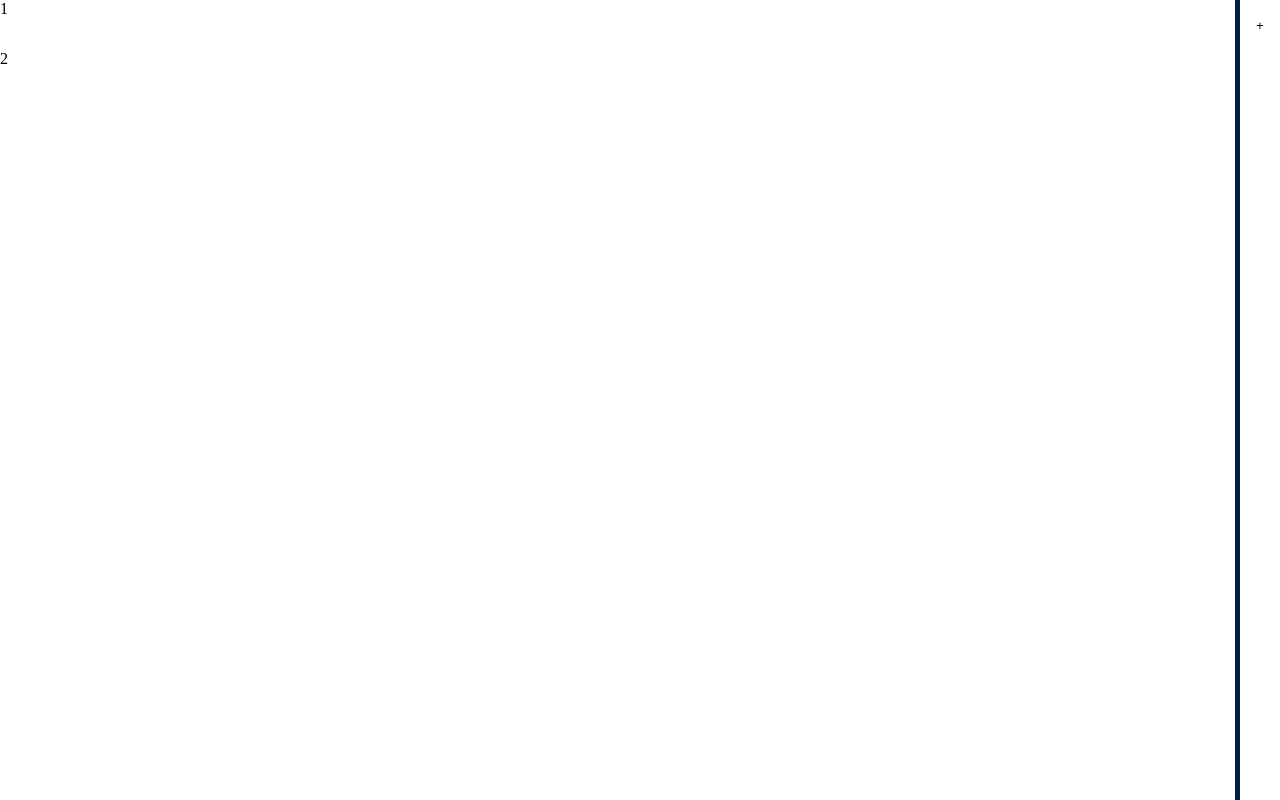
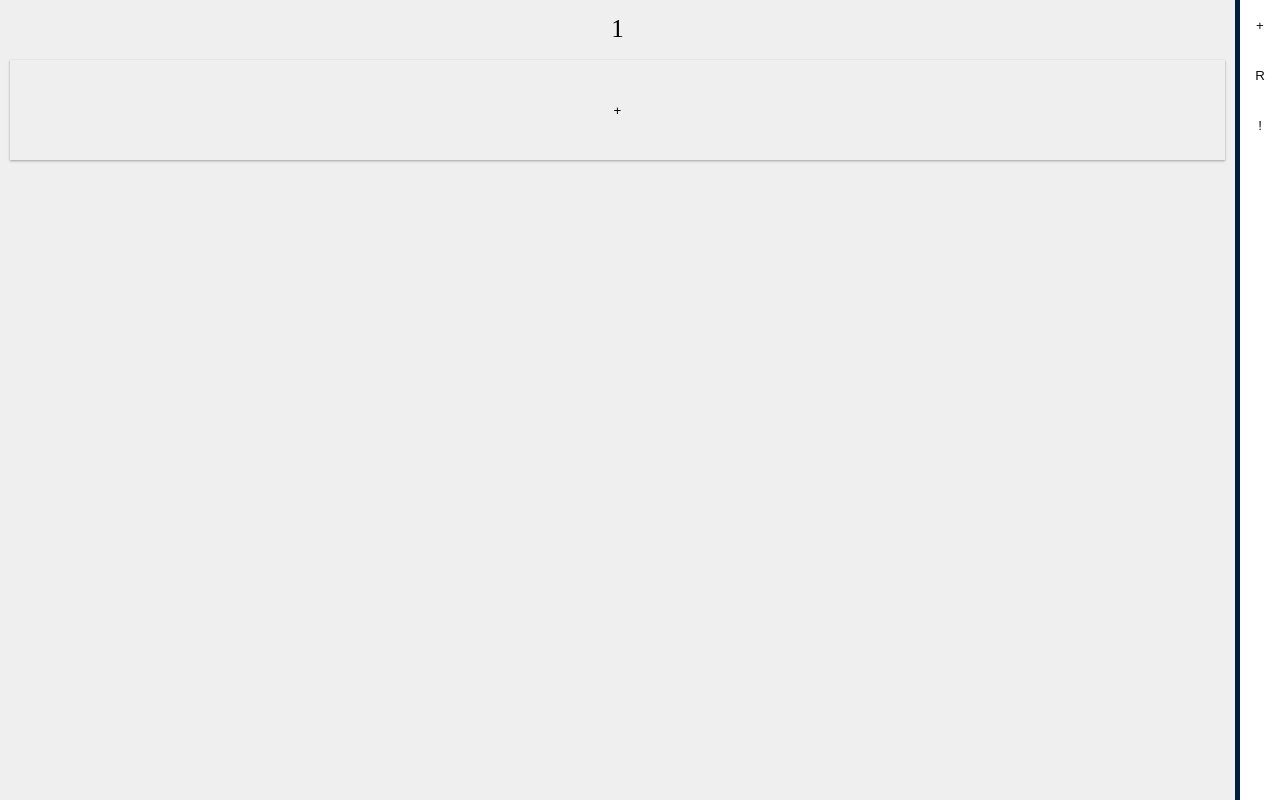
Before and after one commit to SudoDotDog/Bark-Hello, a React app: page / in a window 1280 px wide. Built offline with nearby package versions, Linux system fonts and the light colour scheme.

Commit message:
add panel

```diff
--- /dev/null
+++ b/src/component/card-new.component.tsx
@@ -0,0 +1,29 @@
+/**
+ * @author WMXPY
+ * @overview generated by ghoti-cli
+ * @fileoverview Component set ComponentGhotiCard-new
+ */
+
+import * as React from 'react';
+
+export interface IProps {
+    onClick: () => void;
+}
+
+export interface IState {
+
+}
+
+class ComponentGhotiCardNew extends React.Component<IProps, IState> {
+    public constructor(props) {
+        super(props);
+    }
+
+    public render() {
+        return (<div className="card">
+            <button className="info" onClick={this.props.onClick}>+</button>
+        </div>);
+    }
+}
+
+export default ComponentGhotiCardNew;
--- a/src/component/card.component.tsx
+++ b/src/component/card.component.tsx
@@ -5,9 +5,10 @@
  */
 
 import * as React from 'react';
+import { ICard } from '../interface';
 
 export interface IProps {
-
+    card: ICard;
 }
 
 export interface IState {
@@ -20,8 +21,13 @@ class ComponentGhotiCard extends React.Component<IProps, IState> {
     }
 
     public render() {
-        return (<div>
-            <span>Hello, ComponentGhotiCard!</span>
+        return (<div className="card">
+            <button className="link">
+                <div className="left">
+                    <img src={"https://plus.google.com/_/favicon?domain=" + this.props.card.url} alt={this.props.card.url} width="100px" height="100px" />
+                </div>
+                <div className="right">{this.props.card.name}</div>
+            </button>
         </div>);
     }
 }
--- a/src/component/import.ts
+++ b/src/component/import.ts
@@ -6,7 +6,9 @@
 
 import ComponentGhotiCard from './card.component';
 import ComponentGhotiRow from './row.component';
+import ComponentGhotiCardNew from './card-new.component';
 export {
     ComponentGhotiCard as card,
     ComponentGhotiRow as row,
+    ComponentGhotiCardNew as cardNew,
 };
--- a/src/component/row.component.tsx
+++ b/src/component/row.component.tsx
@@ -5,9 +5,14 @@
  */
 
 import * as React from 'react';
+import { IRow, ICard, IPage } from '../interface';
+import Card from './card.component';
+import CardNew from './card-new.component';
 
 export interface IProps {
-
+    row: IRow;
+    update: (row: IRow) => void;
+    open: (component: JSX.Element) => void;
 }
 
 export interface IState {
@@ -21,8 +26,23 @@ class ComponentGhotiRow extends React.Component<IProps, IState> {
 
     public render() {
         return (<div className="inner-row-container">
-            <div className="row-top">1</div>
-            <div className="row-bottom">2</div>
+            <div className="row-top">
+                <div className="info">1</div>
+            </div>
+            <div className="row-bottom">
+                {this.props.row.cards.map((card: ICard, index: number) => {
+                    return <Card card={card} key={index}></Card>
+                })}
+                <CardNew onClick={()=>{
+                    this.props.open(<div>123</div>);
+                    const row = this.props.row;
+                    row.cards.push({
+                        name: 'google',
+                        url: 'live.com',
+                    });
+                    this.props.update(row);
+                }}></CardNew>
+            </div>
         </div>);
     }
 }
--- a/src/page/index.page.tsx
+++ b/src/page/index.page.tsx
@@ -14,15 +14,21 @@ export interface IProps {
 
 export interface IState {
     page: IPage;
+    open: boolean;
+    element: JSX.Element;
 }
 
 class PageGhotiIndex extends React.Component<IProps, IState> {
     public readonly state = {
         page: {} as any,
+        open: false,
+        element: null,
     };
 
     public constructor(props) {
         super(props);
+        this.add = this.add.bind(this);
+        this.trigger = this.trigger.bind(this);
     }
 
     componentWillMount() {
@@ -51,9 +57,23 @@ class PageGhotiIndex extends React.Component<IProps, IState> {
         return (<div className="row-container">
             {this.state.page.rows.map((row: IRow, index: number) => {
                 return <div className="row" key={index}>
-                    <Component.row></Component.row>
+                    <Component.row
+                        open={(component: JSX.Element) => {
+                            this.setState({
+                                element: component,
+                            });
+                            this.panel(true);
+                        }}
+                        row={row}
+                        update={(row: IRow) => {
+                            const page = this.state.page;
+                            page.rows[index] = row;
+                            console.log(row);
+                            this.add(page);
+                        }}></Component.row>
                 </div>;
             })}
+            <div className={this.state.open ? "open" : "closed"}>
                 <div className="row-right">
                     <button onClick={() => {
                         const temp: IPage = this.state.page;
@@ -62,8 +82,33 @@ class PageGhotiIndex extends React.Component<IProps, IState> {
                         });
                         this.setState({ page: temp });
                     }}>+</button>
+                    <button onClick={() => {
+                        localStorage.removeItem('info');
+                    }}>R</button>
+                    <button onClick={this.trigger}>!</button>
+                </div>
+                <div>
+                    {this.state.element}
+                </div>
             </div>
         </div>);
+    }
+
+    protected add(newPage: IPage) {
+        localStorage.setItem('info', JSON.stringify(newPage));
+        this.setState({ page: newPage });
+    }
+
+    protected panel(which: boolean) {
+        this.setState({
+            open: which,
+        });
+    }
+
+    protected trigger() {
+        this.setState({
+            open: !this.state.open,
+        });
     }
 }
 
--- a/src/style/global.sass
+++ b/src/style/global.sass
@@ -13,13 +13,24 @@ html, body, #container, .ghoti-contain
 .row-container
     display: flex
     height: 100%
+    overflow: hidden
     .row
         flex: 1
         height: 100%
+    .open
+        width: 400px
+        transition: 0.5s all
+        display: flex
+    .closed
+        width: 45px
+        transition: 0.5s all
+        display: flex
     .row-right
         width: 40px
         height: 100%
         border-left: 5px solid $navy
+        display: flex
+        flex-direction: column
         button
             transition: 0.2s all
             border: 0px
@@ -28,6 +39,7 @@ html, body, #container, .ghoti-contain
             cursor: pointer
             background-color: $white
             color: $black
+            outline: 0
         button:hover
             background-color: $navy
             color: $white
@@ -36,7 +48,42 @@ html, body, #container, .ghoti-contain
     display: flex
     flex-direction: column
     height: 100%
+    background-color: #efefef
+    overflow: auto
     .row-top
         height: 50px
+        font-size: 25px
+        .info
+            height: 50px
+            padding-top: 15px
+            text-align: center
     .row-bottom
         flex: 1
+        .card
+            background-color: $white
+            height: 100px
+            margin: 10px
+            display: flex
+            align-items: center
+            box-shadow: 0 1px 3px rgba(0,0,0,0.12), 0 1px 2px rgba(0,0,0,0.24)
+            transition: 0.3s all
+            .info
+                flex: 1
+                text-align: center
+                height: 100%
+                border: 0
+                cursor: pointer
+                outline: 0
+            .link
+                flex: 1
+                border: 0
+                height: 100%
+                cursor: pointer
+                outline: 0
+                display: flex
+                .left
+                    width: 100px
+                .right
+                    flex: 1
+        .card:hover
+            box-shadow: 0 3px 6px rgba(0,0,0,0.16), 0 3px 6px rgba(0,0,0,0.23)
```
Also changed, not shown: 1 other file (tests, documents, lock files or other folders). Lines whose indentation alone changed are shown as unchanged.
